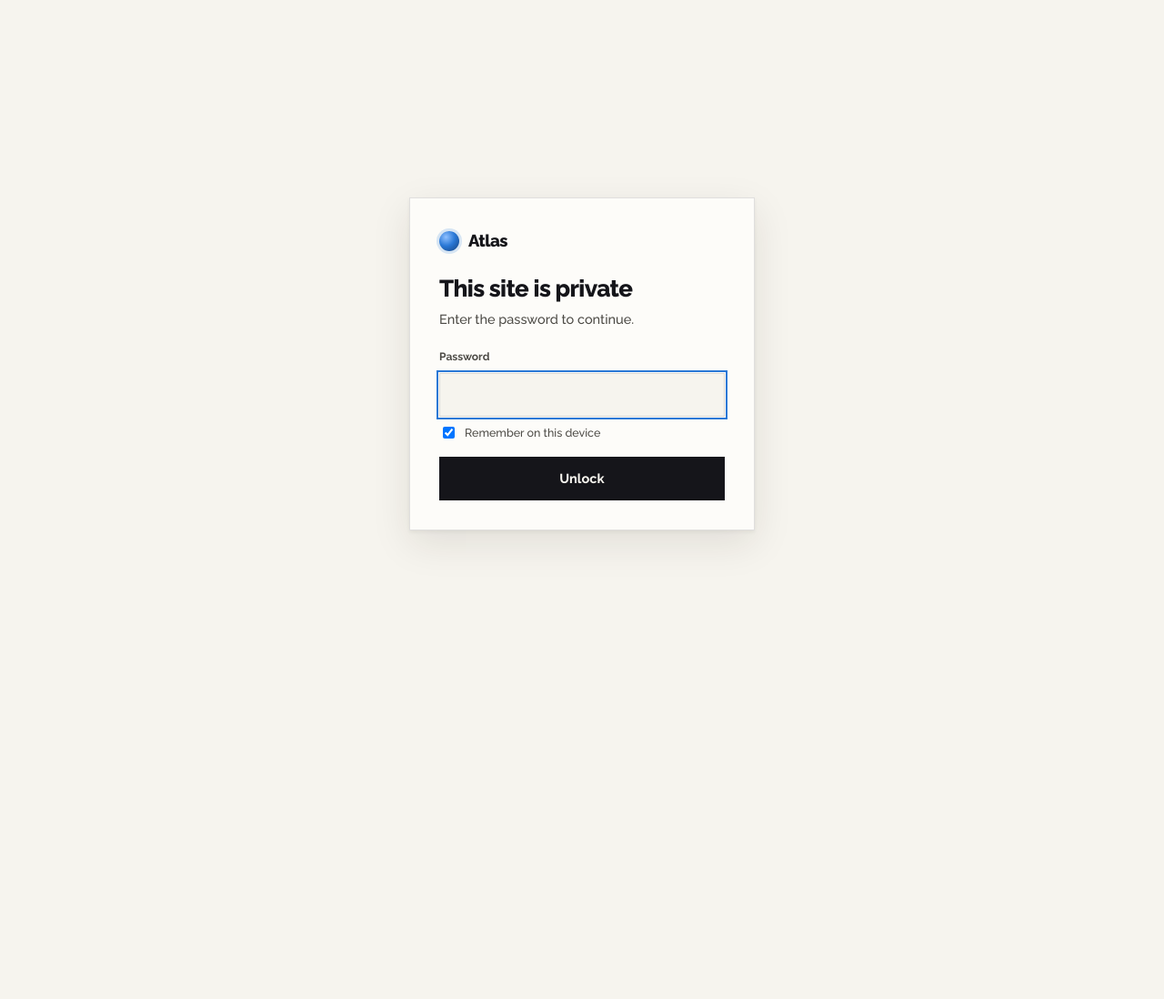
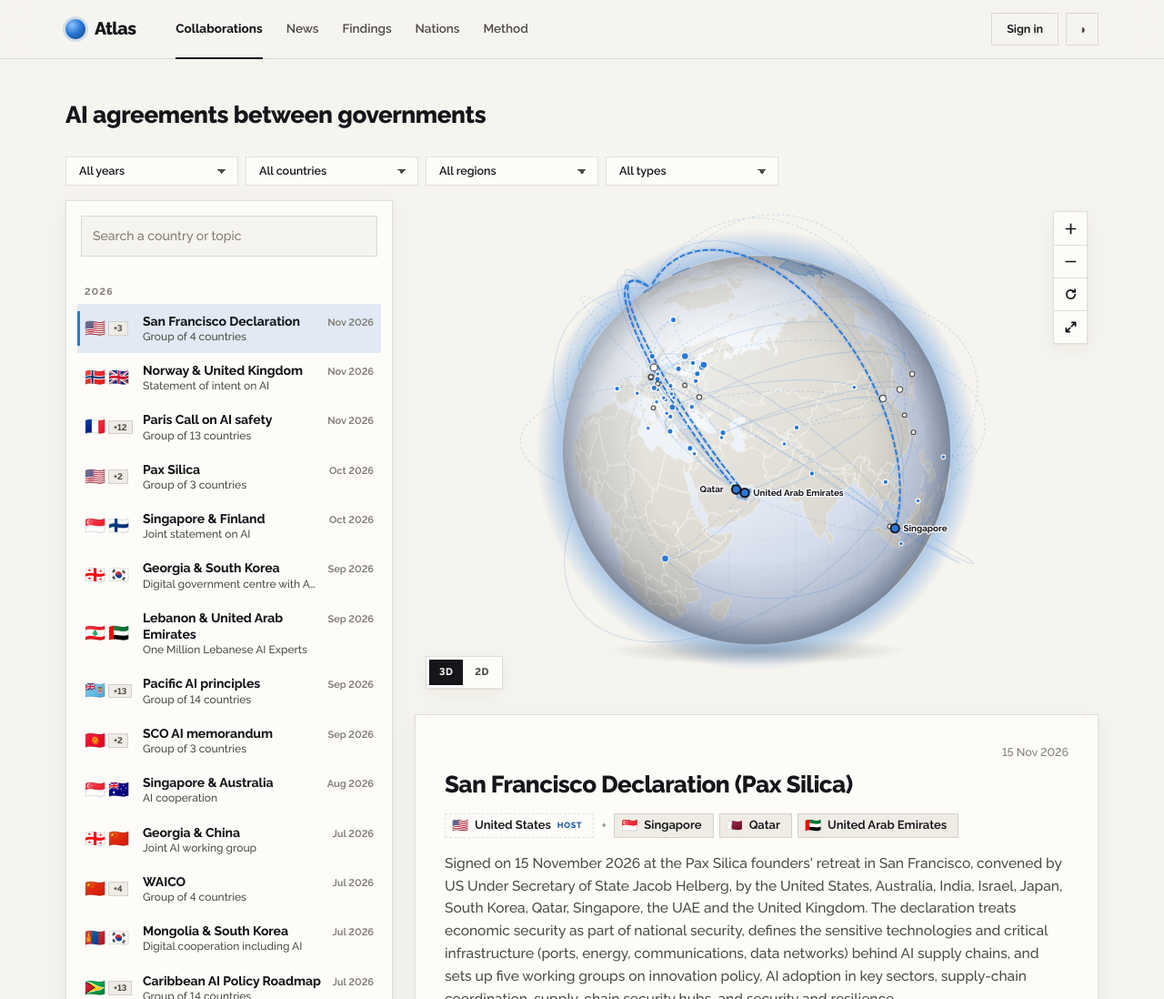
Before and after one commit to lordcrawford/atlas, a plain HTML site: page index.html in a window 1280 px wide. Shown: the top 1098 px of the page at 91% size. Before the commit the page ends 800 px from the top, so only its background shows below. Drawn offline with nearby package versions, Linux system fonts and the light colour scheme.

Commit message:
Remove the site password gate; gate.js keeps only the SHA-256 helper

```diff
--- a/gate.js
+++ b/gate.js
@@ -1,6 +1,4 @@
-/* Atlas password gate and SHA-256 helper.
-   The site is static, so this only keeps casual visitors out: the data files are still public to anyone
-   who requests them directly. Real protection needs the host to ask for the password (see README). */
+/* SHA-256 helper, used to hash browser-only profile passwords. */
 (function () {
   "use strict";
 
@@ -37,54 +35,8 @@
     return H.map((v) => (v >>> 0).toString(16).padStart(8, "0")).join("");
   }
 
-  const PASS_HASH = "f288d4466160488d0d2d77cb0b813e00793aaf8d3948d170356a535e1e0f5632";
-  const KEY = "atlas-unlock";
-  let unlocked = false;
-  try { unlocked = localStorage.getItem(KEY) === PASS_HASH || sessionStorage.getItem(KEY) === PASS_HASH; } catch {}
-  const waiting = [];
-
-  function unlock(remember) {
-    unlocked = true;
-    try { (remember ? localStorage : sessionStorage).setItem(KEY, PASS_HASH); } catch {}
-    document.documentElement.classList.remove("is-locked");
-    const g = document.getElementById("gate");
-    if (g) g.remove();
-    waiting.splice(0).forEach((fn) => fn());
-  }
-  function showGate() {
-    const form = document.createElement("form");
-    form.id = "gate";
-    form.className = "gate";
-    form.innerHTML =
-      '<div class="gate-card">' +
-      '<div class="gate-brand"><span class="brand-mark" aria-hidden="true"></span> Atlas</div>' +
-      '<h1 class="gate-title">This site is private</h1>' +
-      '<p class="gate-sub">Enter the password to continue.</p>' +
-      '<label class="gate-label" for="gatePw">Password</label>' +
-      '<input class="gate-input" id="gatePw" type="password" autocomplete="current-password" required autofocus />' +
-      '<label class="gate-check"><input type="checkbox" id="gateRemember" checked /> Remember on this device</label>' +
-      '<p class="gate-err" id="gateErr" role="alert" hidden>That password is not right.</p>' +
-      '<button class="gate-btn" type="submit">Unlock</button>' +
-      "</div>";
-    form.addEventListener("submit", (e) => {
-      e.preventDefault();
-      const pw = form.querySelector("#gatePw");
-      if (sha256(pw.value) === PASS_HASH) unlock(form.querySelector("#gateRemember").checked);
-      else { form.querySelector("#gateErr").hidden = false; pw.select(); }
-    });
-    document.body.prepend(form);
-    form.querySelector("#gatePw").focus();
-  }
-
-  if (!unlocked) {
-    document.documentElement.classList.add("is-locked");
-    if (document.readyState === "loading") document.addEventListener("DOMContentLoaded", showGate);
-    else showGate();
-  }
-
   window.atlasGate = {
     sha256,
-    // Runs fn now if the site is unlocked, otherwise once the password is entered.
-    ready(fn) { if (unlocked) fn(); else waiting.push(fn); },
+    ready(fn) { fn(); },
   };
 })();
--- a/index.html
+++ b/index.html
@@ -7,8 +7,8 @@
   <meta name="description" content="How countries outside the AI frontier govern and use AI: agreements between governments, sourced facts, news and findings." />
   <meta name="robots" content="noindex, nofollow" />
   <link rel="preload" href="vendor/fonts/raleway-latin.woff2" as="font" type="font/woff2" crossorigin />
-  <link rel="stylesheet" href="styles.css?v=20261118v" />
-  <script src="gate.js?v=20261116r"></script>
+  <link rel="stylesheet" href="styles.css?v=20261118w" />
+  <script src="gate.js?v=20261118w"></script>
 </head>
 <body>
   <header class="topbar">
@@ -52,6 +52,6 @@
   <script src="data/scope.js?v=20261116r"></script>
   <script src="data/updates-2026-11.js?v=20261116r"></script>
   <script src="https://cdn.jsdelivr.net/npm/@supabase/supabase-js@2.118.0/dist/umd/supabase.js"></script>
-  <script src="app.js?v=20261118u"></script>
+  <script src="app.js?v=20261118w"></script>
 </body>
 </html>
--- a/styles.css
+++ b/styles.css
@@ -675,19 +675,11 @@ a.cpill:hover { border-color: var(--accent); color: var(--ink); }
 .ds-name { font-weight: 740; font-size: 15px; letter-spacing: -0.005em; }
 .ds-links { display: flex; flex-wrap: wrap; gap: var(--s1) var(--s3); font-size: 12.5px; font-weight: 600; }
 
-/* ---------- password gate (gate.js) ---------- */
-html.is-locked body > :not(.gate):not(script) { display: none !important; }
-.gate { min-height: 100vh; display: grid; place-items: center; padding: var(--s4); background: var(--page); }
-.gate-card { width: min(380px, 100%); background: var(--surface); border: 1px solid var(--border); border-radius: 0; box-shadow: var(--shadow-lift); padding: var(--s6); display: flex; flex-direction: column; gap: var(--s2); }
-.gate-brand { display: flex; align-items: center; gap: 10px; font-weight: 820; font-size: 18.5px; letter-spacing: -0.03em; margin-bottom: var(--s4); }
-.gate-title { font-size: 26px; letter-spacing: -0.025em; }
-.gate-sub { color: var(--ink-2); margin-bottom: var(--s3); }
-.gate-label, .acct-label { font-size: 12px; font-weight: 700; color: var(--ink-2); }
-.gate-input, .acct-input { font: inherit; color: var(--ink); background: var(--page); border: 1px solid var(--border); border-radius: 0; padding: 11px var(--s3); width: 100%; }
-.gate-input:focus-visible, .acct-input:focus-visible, .ia-note-input:focus-visible { outline: 2px solid var(--accent); outline-offset: 1px; }
-.gate-check { font-size: 12.5px; color: var(--ink-2); display: flex; gap: var(--s2); align-items: center; }
-.gate-err, .acct-err { color: #c0362c; font-size: 12.5px; font-weight: 600; }
-.gate-btn { margin-top: var(--s2); font: inherit; font-weight: 720; background: var(--ink); color: var(--page); border: 0; border-radius: 0; padding: 12px var(--s4); cursor: pointer; }
+/* ---------- form fields ---------- */
+.acct-label { font-size: 12px; font-weight: 700; color: var(--ink-2); }
+.acct-input { font: inherit; color: var(--ink); background: var(--page); border: 1px solid var(--border); border-radius: 0; padding: 11px var(--s3); width: 100%; }
+.acct-input:focus-visible, .ia-note-input:focus-visible { outline: 2px solid var(--accent); outline-offset: 1px; }
+.acct-err { color: #c0362c; font-size: 12.5px; font-weight: 600; }
 
 /* ---------- account ---------- */
 .account { position: relative; }
```
Also changed, not shown: app.js, 1 other file.
